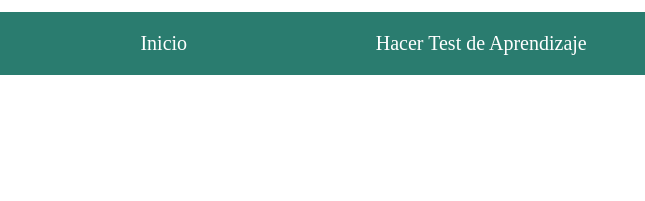
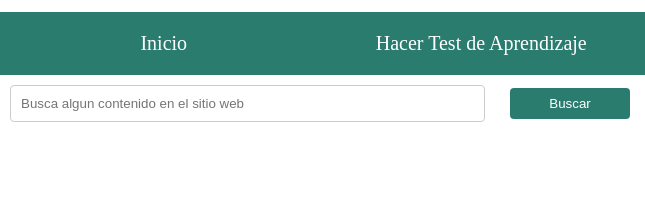
Before and after one commit to diegodfp/proyecto, a plain HTML site: page index.html in a window 1280 px wide. Shown: the part 131-332 px from the top of the page, 0-645 px from the left. Drawn offline with Linux system fonts and the light colour scheme; a web font is replaced by a local one.

Commit message:
Update index.html

```diff
--- a/index.html
+++ b/index.html
@@ -29,7 +29,10 @@
     </nav>
     <main id="index-main">
         <section id="modulo1">
-            <!-- Contenido del primer div en la primera columna -->
+            <form action="https://www.google.com/search" method="GET" id="google-search-form" target="_blank">
+                <input type="text" name="q" placeholder="Busca algun contenido en el sitio web" id="google-search-input">
+                <input type="submit" value="Buscar" id="google-search-button">
+            </form>
             <div>
                 <h1>Bienvenido a Crea tu leyenda </h1>
                 <p>¡Explora el fascinante mundo de las leyendas a través de nuestra plataforma educativa! En Crea tu Leyenda, nos sumergimos en el intrigante universo del texto narrativo, para descubrir las historias cautivadoras que han pasado de generación en generación, comprender su importancia y crear nuestras propias leyendas.
```
